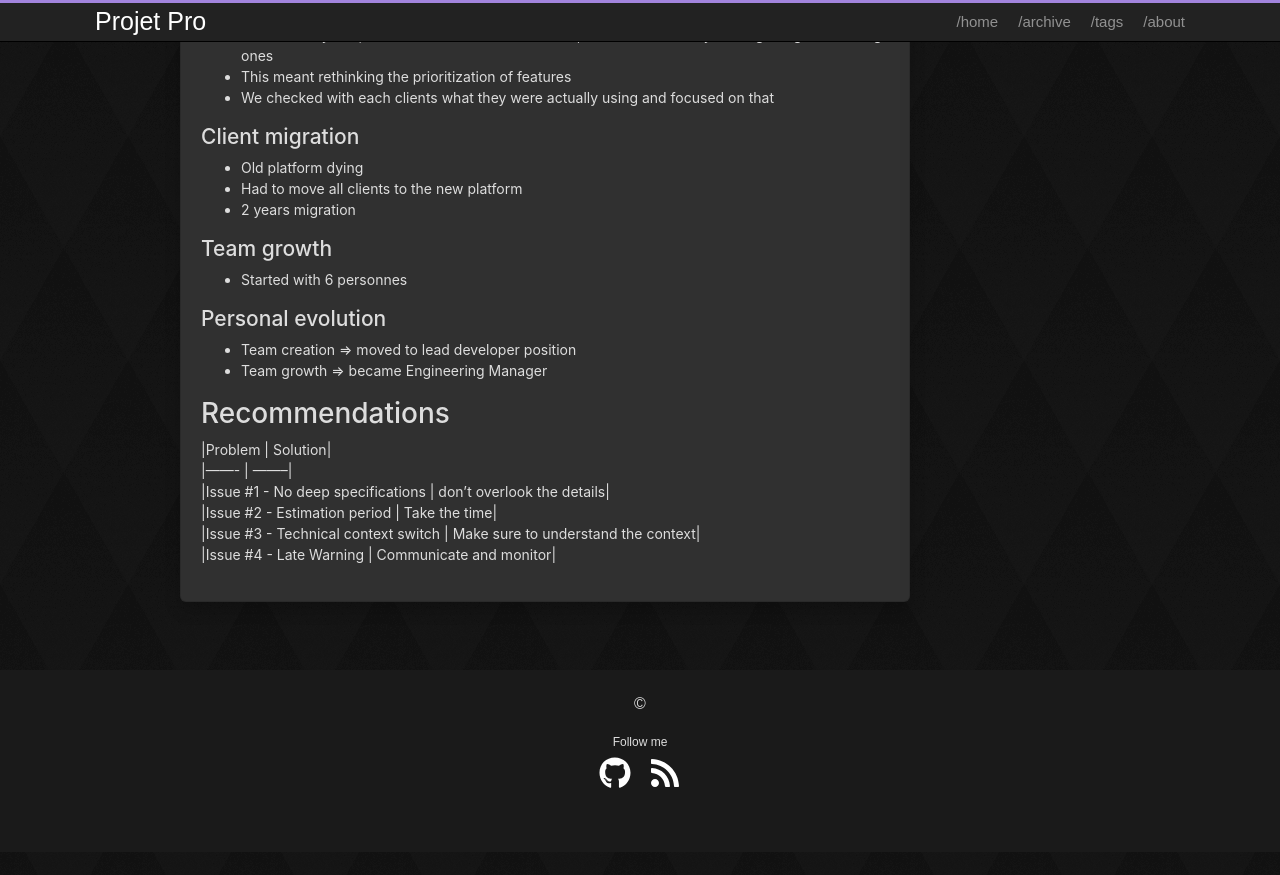
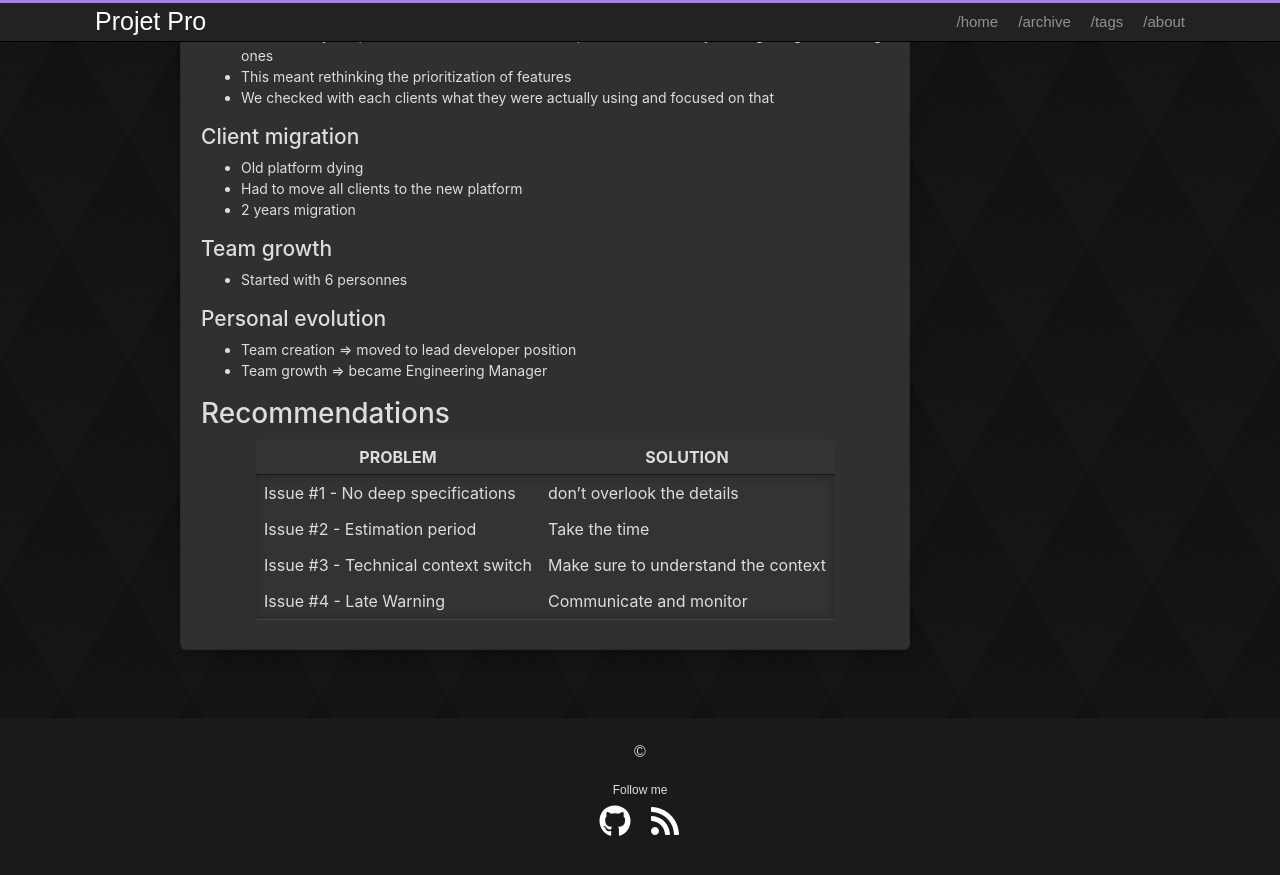
Before and after one commit to lemasyma/entreprise, a Jekyll site: the page built from _posts/2020-01-23-make-me-reach.md, in a window 1280 px wide and 900 px high, scrolled down 3224 px. Shown: the top 875 px of the window. Built offline with Jekyll 4.4.1, drawn with Linux system fonts in a browser that asks for light colours; before the commit the page ends 4076 px from its top, so only the background shows below that.

```diff
--- a/_posts/2020-01-23-make-me-reach.md
+++ b/_posts/2020-01-23-make-me-reach.md
@@ -93,8 +93,9 @@ description: Successes, failures and impact
 * Team growth => became Engineering Manager
 
 # Recommendations
-|Problem | Solution|
-|------- | --------|
+
+|Problem      | Solution     |
+|------------ | -------------|
 |Issue #1 - No deep specifications | don't overlook the details|
 |Issue #2 - Estimation period | Take the time|
 |Issue #3 - Technical context switch | Make sure to understand the context|
```
